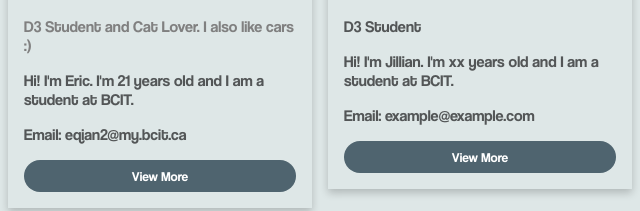
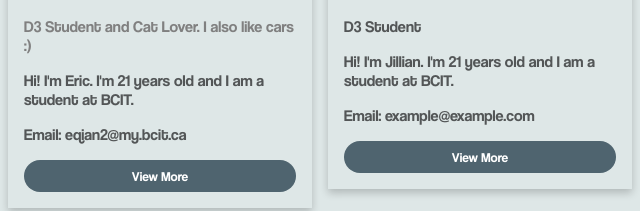
Before and after one commit to carolinalxu/TeamYellowBCIT, a plain HTML site: page HomePage.html in a window 1280 px wide. Shown: the part 671-882 px from the top of the page, 640-1280 px from the left. Drawn offline with Linux system fonts and the light colour scheme.

Commit message:
Update HomePage.html

```diff
--- a/HomePage.html
+++ b/HomePage.html
@@ -71,7 +71,7 @@
                 <img src="CarolinaPicture.jpg" alt="Jillian" style="width:100%">
                 <div class="container">
                     <h2>Jillian</h2>D3 Student</p>
-                    <p>Hi! I'm Jillian. I'm xx years old and I am a student at BCIT.</p>
+                    <p>Hi! I'm Jillian. I'm 21 years old and I am a student at BCIT.</p>
                     <p>Email: example@example.com</p>
                     <p><button class="button">View More</button></p>
                 </div>
```
